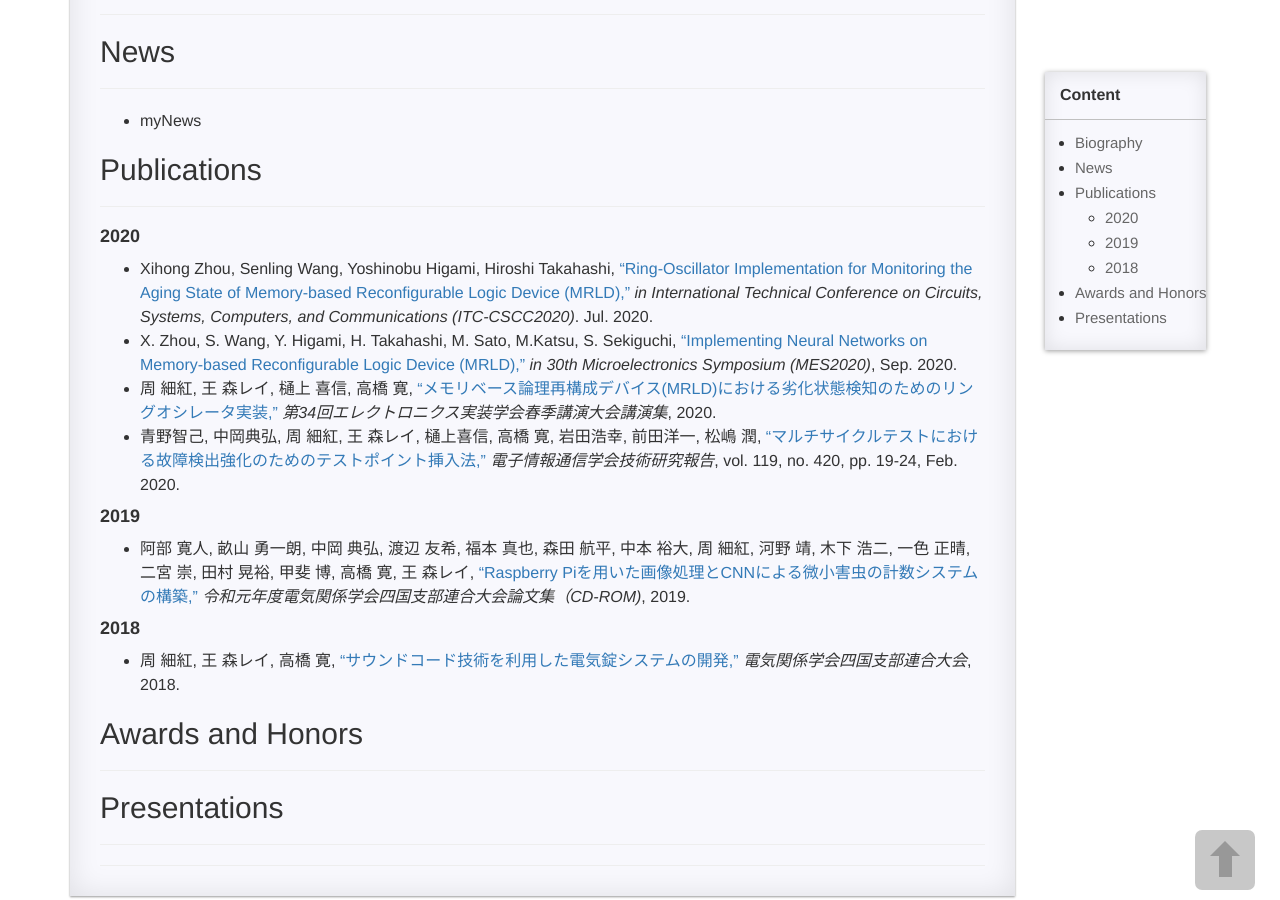
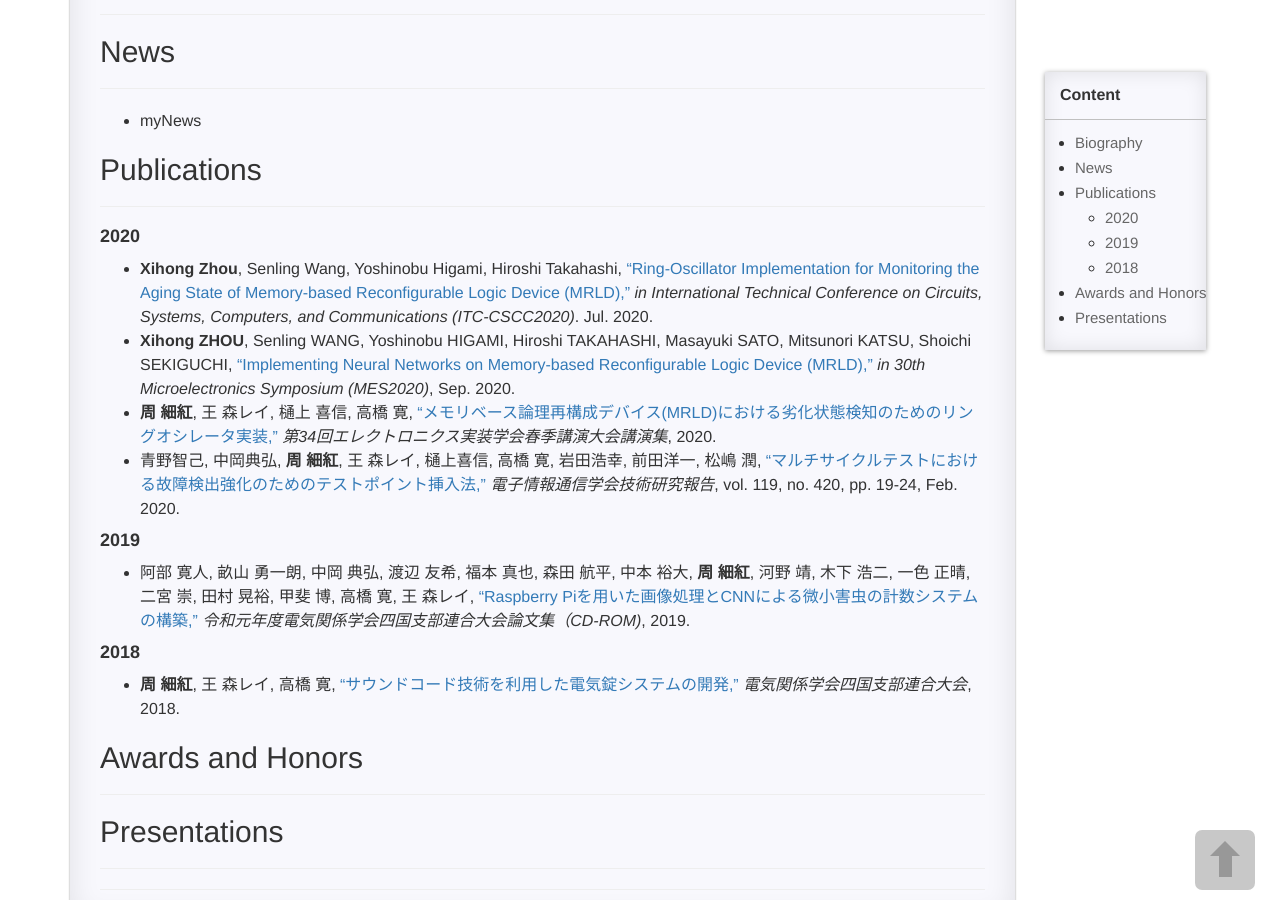
Before and after one commit to XihongZhou/xihongzhou.github.io, a Jekyll site: the page built from pages/1_homepage.md, in a window 1280 px wide and 900 px high, scrolled down 622 px. Built offline with Jekyll 4.4.1, drawn with Linux system fonts in a browser that asks for light colours; comment, search, counter and statistics services are not loaded.

Commit message:
Update 1_homepage.md

```diff
--- a/pages/1_homepage.md
+++ b/pages/1_homepage.md
@@ -56,18 +56,18 @@
 
 #### 2020
 
-- Xihong Zhou, Senling Wang, Yoshinobu Higami, Hiroshi Takahashi, ["Ring-Oscillator Implementation for Monitoring the Aging State of Memory-based Reconfigurable Logic Device (MRLD),"](https://xihongzhou.github.io/papers/Conferences/International/2020_ITC-CSCC_zhou.pdf) *in International Technical Conference on Circuits, Systems, Computers, and Communications (ITC-CSCC2020)*. Jul. 2020.
-- X. Zhou, S. Wang, Y. Higami, H. Takahashi, M. Sato, M.Katsu, S. Sekiguchi, ["Implementing Neural Networks on Memory-based Reconfigurable Logic Device (MRLD),"](https://xihongzhou.github.io/papers/Conferences/Japan/2020_MES_zhou.pdf) *in 30th Microelectronics Symposium (MES2020)*, Sep. 2020.
-- 周 細紅, 王 森レイ, 樋上 喜信, 高橋 寛, ["メモリベース論理再構成デバイス(MRLD)における劣化状態検知のためのリングオシレータ実装,"](https://xihongzhou.github.io/papers/Conferences/Japan/2020_JIEP_zhou.pdf) *第34回エレクトロニクス実装学会春季講演大会講演集*, 2020.
-- 青野智己, 中岡典弘, 周 細紅, 王 森レイ, 樋上喜信, 高橋 寛, 岩田浩幸, 前田洋一, 松嶋 潤, ["マルチサイクルテストにおける故障検出強化のためのテストポイント挿入法,"](https://xihongzhou.github.io/papers/Conferences/Japan/2019_DC_Aono.pdf) *電子情報通信学会技術研究報告*, vol. 119, no. 420, pp. 19-24, Feb. 2020.
+- **Xihong Zhou**, Senling Wang, Yoshinobu Higami, Hiroshi Takahashi, ["Ring-Oscillator Implementation for Monitoring the Aging State of Memory-based Reconfigurable Logic Device (MRLD),"](https://xihongzhou.github.io/papers/Conferences/International/2020_ITC-CSCC_zhou.pdf) *in International Technical Conference on Circuits, Systems, Computers, and Communications (ITC-CSCC2020)*. Jul. 2020.
+- **Xihong ZHOU**, Senling WANG, Yoshinobu HIGAMI, Hiroshi TAKAHASHI, Masayuki SATO, Mitsunori KATSU, Shoichi SEKIGUCHI, ["Implementing Neural Networks on Memory-based Reconfigurable Logic Device (MRLD),"](https://xihongzhou.github.io/papers/Conferences/Japan/2020_MES_zhou.pdf) *in 30th Microelectronics Symposium (MES2020)*, Sep. 2020.
+- **周 細紅**, 王 森レイ, 樋上 喜信, 高橋 寛, ["メモリベース論理再構成デバイス(MRLD)における劣化状態検知のためのリングオシレータ実装,"](https://xihongzhou.github.io/papers/Conferences/Japan/2020_JIEP_zhou.pdf) *第34回エレクトロニクス実装学会春季講演大会講演集*, 2020.
+- 青野智己, 中岡典弘, **周 細紅**, 王 森レイ, 樋上喜信, 高橋 寛, 岩田浩幸, 前田洋一, 松嶋 潤, ["マルチサイクルテストにおける故障検出強化のためのテストポイント挿入法,"](https://xihongzhou.github.io/papers/Conferences/Japan/2019_DC_Aono.pdf) *電子情報通信学会技術研究報告*, vol. 119, no. 420, pp. 19-24, Feb. 2020.
 
 #### 2019
 
-- 阿部 寛人, 畝山 勇一朗, 中岡 典弘, 渡辺 友希, 福本 真也, 森田 航平, 中本 裕大, 周 細紅, 河野 靖, 木下 浩二, 一色 正晴, 二宮 崇, 田村 晃裕, 甲斐 博, 高橋 寛, 王 森レイ, ["Raspberry Piを用いた画像処理とCNNによる微小害虫の計数システムの構築,"](https://xihongzhou.github.io/papers/Conferences/Japan/2019_SJCIEE_Abe.pdf) *令和元年度電気関係学会四国支部連合大会論文集（CD-ROM)*, 2019.
+- 阿部 寛人, 畝山 勇一朗, 中岡 典弘, 渡辺 友希, 福本 真也, 森田 航平, 中本 裕大, **周 細紅**, 河野 靖, 木下 浩二, 一色 正晴, 二宮 崇, 田村 晃裕, 甲斐 博, 高橋 寛, 王 森レイ, ["Raspberry Piを用いた画像処理とCNNによる微小害虫の計数システムの構築,"](https://xihongzhou.github.io/papers/Conferences/Japan/2019_SJCIEE_Abe.pdf) *令和元年度電気関係学会四国支部連合大会論文集（CD-ROM)*, 2019.
 
 #### 2018
 
-- 周 細紅, 王 森レイ, 高橋 寛, ["サウンドコード技術を利用した電気錠システムの開発,"](https://xihongzhou.github.io/papers/Conferences/Japan/2018_SJCIEE_zhou.pdf) *電気関係学会四国支部連合大会*, 2018.
+- **周 細紅**, 王 森レイ, 高橋 寛, ["サウンドコード技術を利用した電気錠システムの開発,"](https://xihongzhou.github.io/papers/Conferences/Japan/2018_SJCIEE_zhou.pdf) *電気関係学会四国支部連合大会*, 2018.
 
 ## Awards and Honors
 
```
